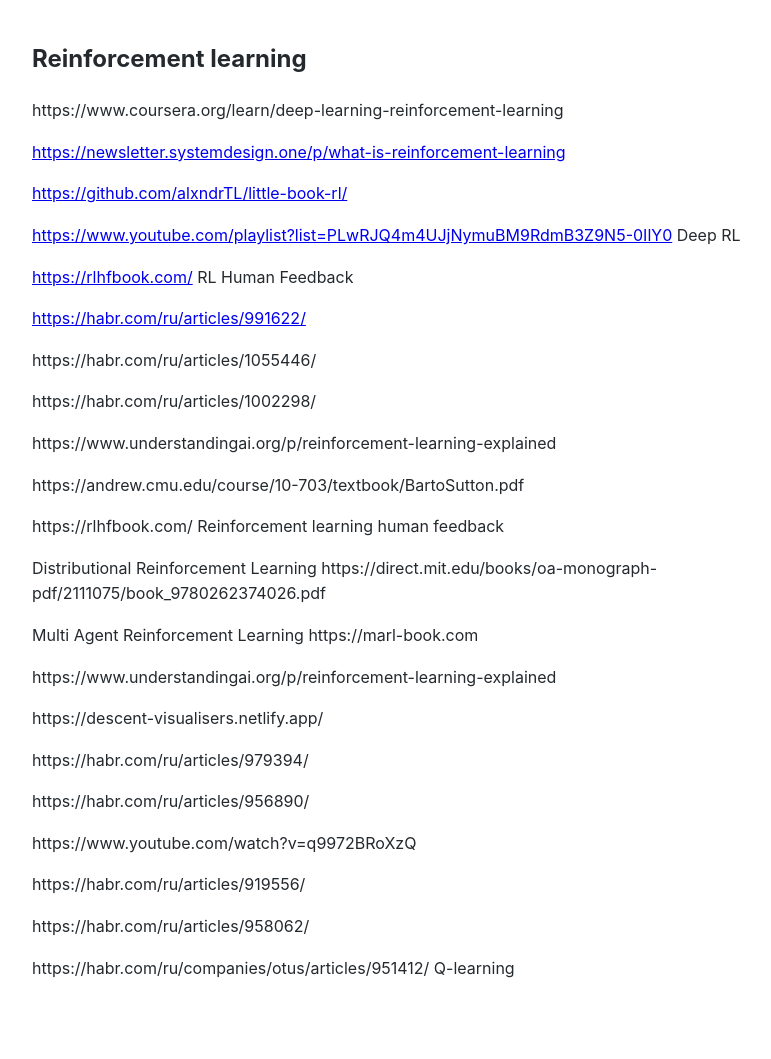
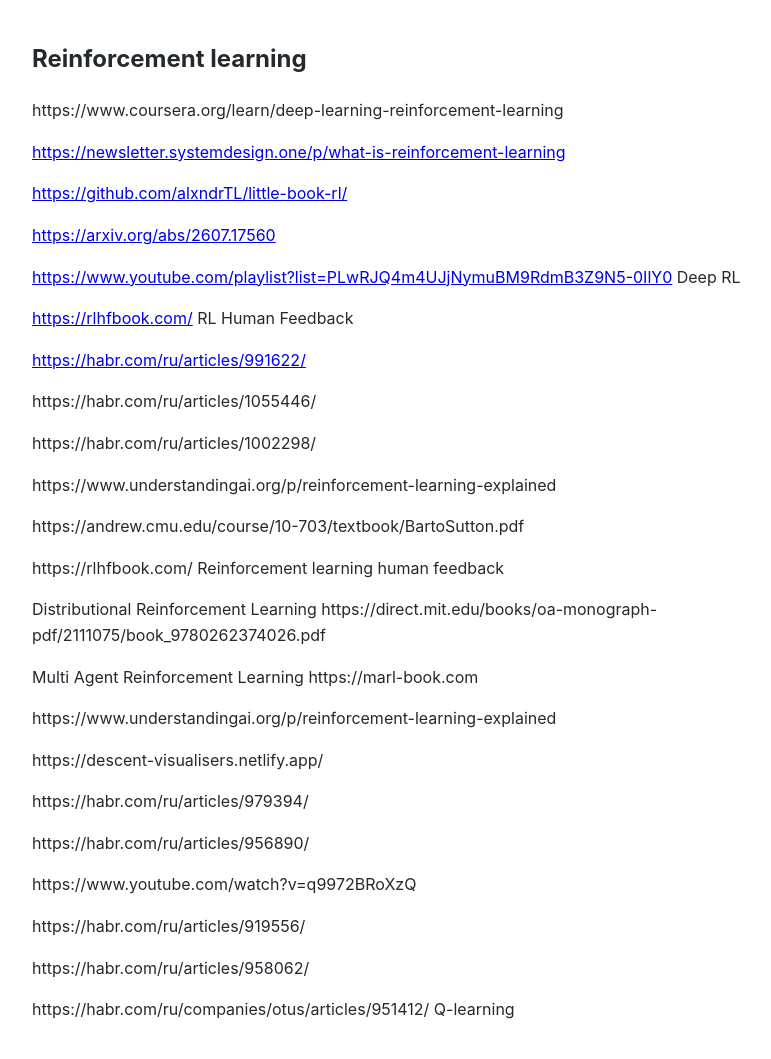
Before and after one commit to Michael-Lubinsky/michael-lubinsky.github.com, a Jekyll site: the page built from ml/reinforcement.md, in a window 1280 px wide. Shown: the whole page, without its empty margins (158-929 px from the left). Built offline with Jekyll 4.4.1, drawn with Linux system fonts in a browser that asks for light colours; our own code applies the rules of GitHub Pages for plain Markdown files; before the commit the page ends 1017 px from its top, so only the background shows below that.

Commit message:
Update reinforcement.md

```diff
--- a/ml/reinforcement.md
+++ b/ml/reinforcement.md
@@ -5,6 +5,8 @@
 <https://newsletter.systemdesign.one/p/what-is-reinforcement-learning>
 
 <https://github.com/alxndrTL/little-book-rl/>
+
+ <https://arxiv.org/abs/2607.17560>
 
 <https://www.youtube.com/playlist?list=PLwRJQ4m4UJjNymuBM9RdmB3Z9N5-0IlY0> Deep RL
 
```
